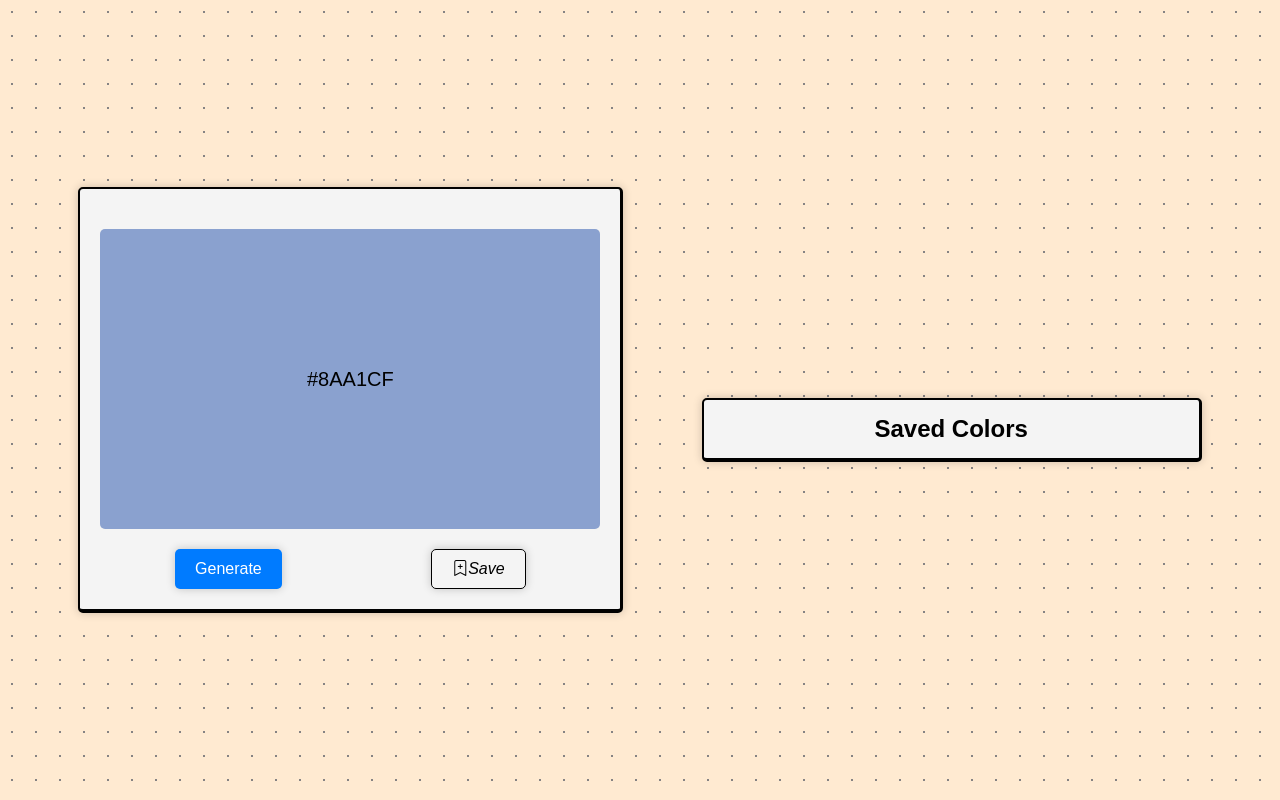
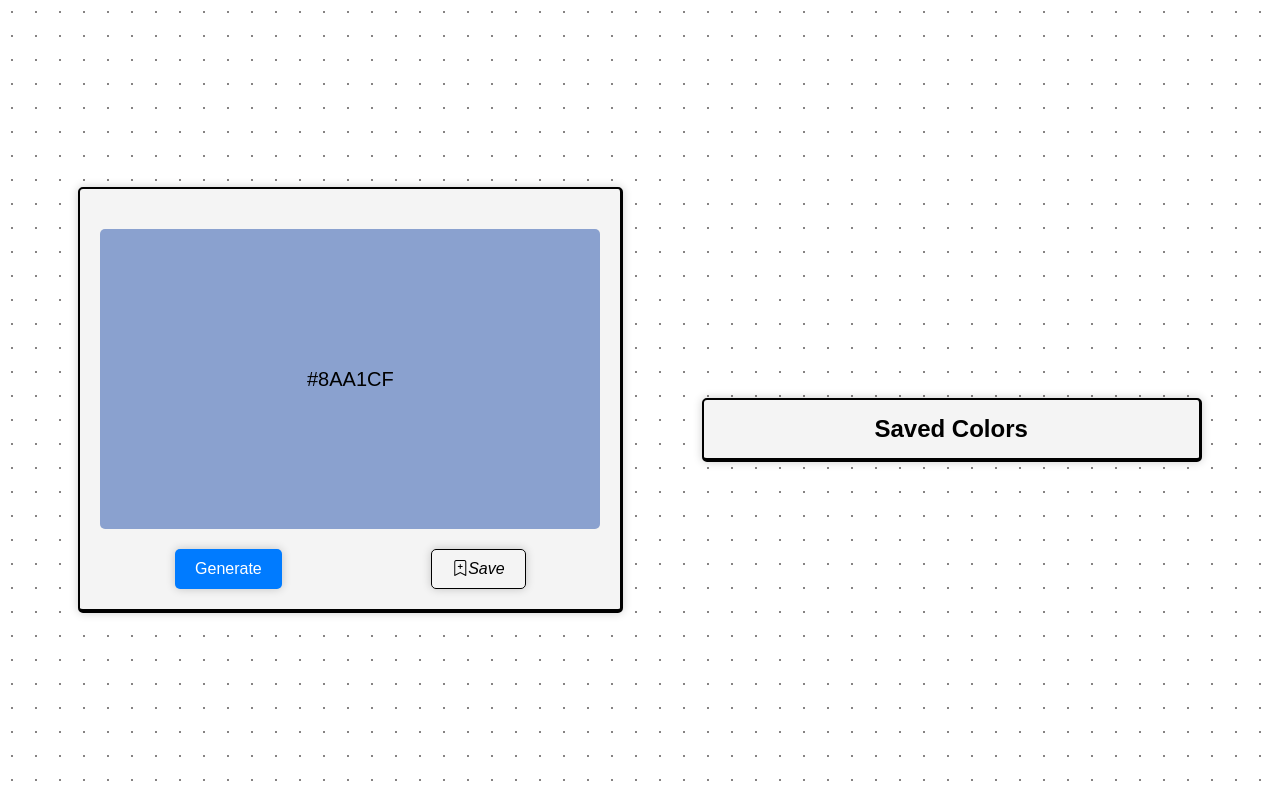
Before and after one commit to celinagrcs/color-palette-generator, a plain HTML site: page index.html in a window 1280 px wide. Drawn offline with nearby package versions, Linux system fonts and the light colour scheme.

Commit message:
Update style.css

```diff
--- a/style.css
+++ b/style.css
@@ -6,8 +6,8 @@
 }
 
 body{
-    background-color: #ffead1;
-    background-image: radial-gradient(#868383 1.2000000000000002px,  #ffead1 1.2000000000000002px);
+    background-color: #fff;
+    background-image: radial-gradient(#868383 1.2000000000000002px,  #fff 1.2000000000000002px);
     background-size: 24px 24px;
 }
 
```
